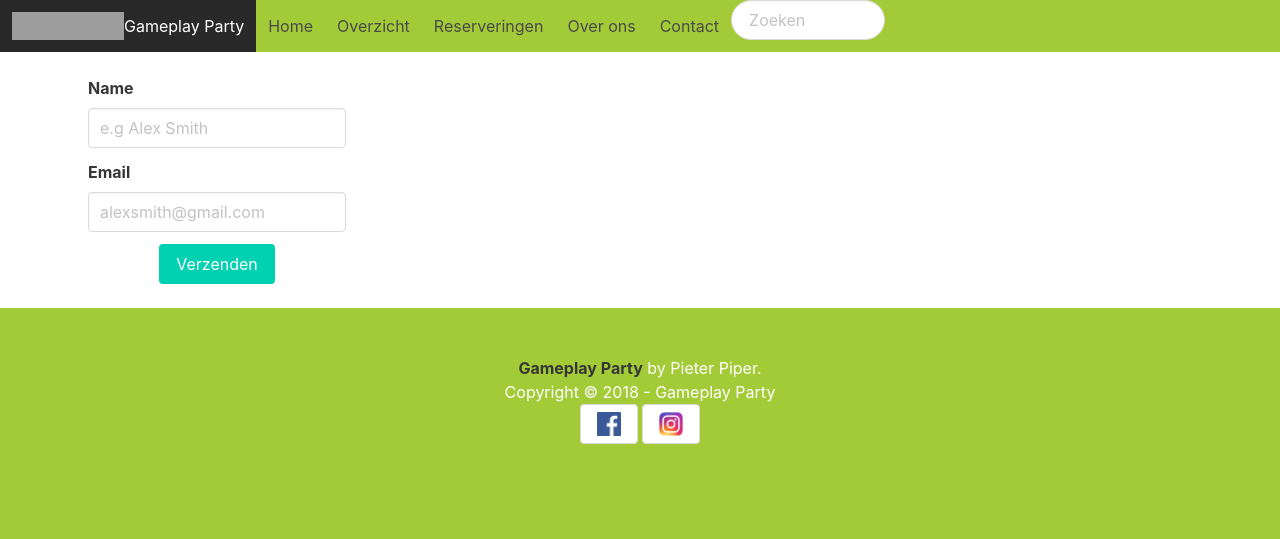
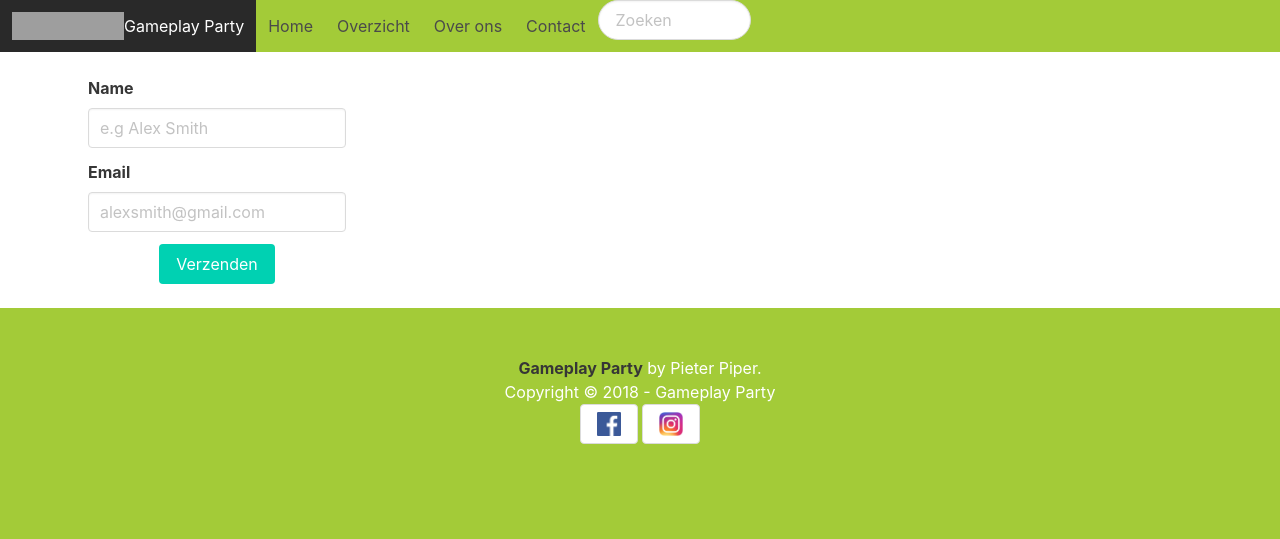
Before and after one commit to leon-4A6C/gameplay_party, a PHP site: page /view/contactpagina.php in a window 1280 px wide. Shown: the top 539 px of the page. Run offline with PHP 8.4, Linux system fonts and the light colour scheme; style sheets or scripts are compiled from the project's sources; grey boxes are pictures that could not be loaded.

Commit message:
deleted button reserveringen

```diff
--- a/view/partials/head.php
+++ b/view/partials/head.php
@@ -32,9 +32,6 @@
       <a class="navbar-item" href="#">
         Overzicht
       </a>
-      <a class="navbar-item" href="#">
-        Reserveringen
-      </a>
       <a class="navbar-item" href="cms/overons">
         Over ons
       </a>
```
